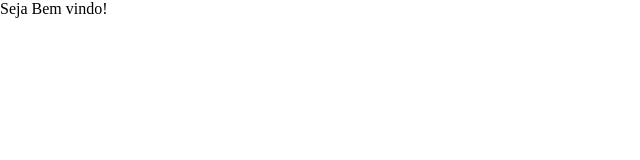
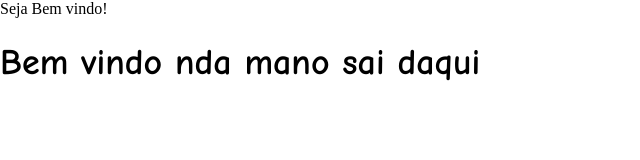
Before and after one commit to BryanPatucci/ProjetoDupla, a website: page www/index.html in a window 1280 px wide. Shown: the whole page, without its empty margins (0-640 px from the left). Drawn offline with Linux system fonts and the light colour scheme.

Commit message:
Modificando projetos

```diff
--- a/www/css/style.css
+++ b/www/css/style.css
@@ -1 +1,3 @@
-/**/
+h1 {
+    font-family: Comic Sans MS;
+}
--- a/www/index.html
+++ b/www/index.html
@@ -13,7 +13,8 @@
   <link rel="stylesheet" href="css/style.css">
 
 </head>
-<body>
+<body">
   Seja Bem vindo!
+  <h1>Bem vindo nda mano sai daqui</h1>
 </body>
 </html>
```
